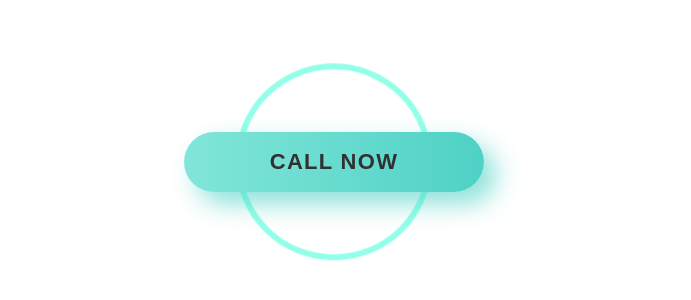
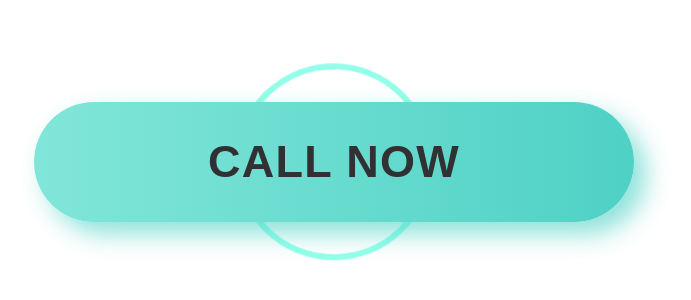
Before and after one commit to pariflex/ansalbasera, a plain HTML site: page index.html in a window 1280 px wide. Shown: the part 246-546 px from the top of the page, without its empty margins (306-997 px from the left). Drawn offline with Linux system fonts and the light colour scheme.

Commit message:
Add files via upload

```diff
--- a/style.css
+++ b/style.css
@@ -10,10 +10,10 @@ html, body {
 }
 
 .button {
-  min-width: 300px;
-  min-height: 60px;
+  min-width: 600px;
+  min-height: 120px;
   font-family: 'Nunito', sans-serif;
-  font-size: 22px;
+  font-size: 45px;
   text-transform: uppercase;
   letter-spacing: 1.3px;
   font-weight: 700;
@@ -33,8 +33,8 @@ background: linear-gradient(90deg, rgba(129,230,217,1) 0%, rgba(79,209,197,1) 10
 button::before {
 content: '';
   border-radius: 1000px;
-  min-width: calc(300px + 12px);
-  min-height: calc(60px + 12px);
+  min-width: calc(550px + 12px);
+  min-height: calc(80px + 12px);
   border: 6px solid #00FFCB;
   box-shadow: 0 0 60px rgba(0,255,203,.64);
   position: absolute;
```
